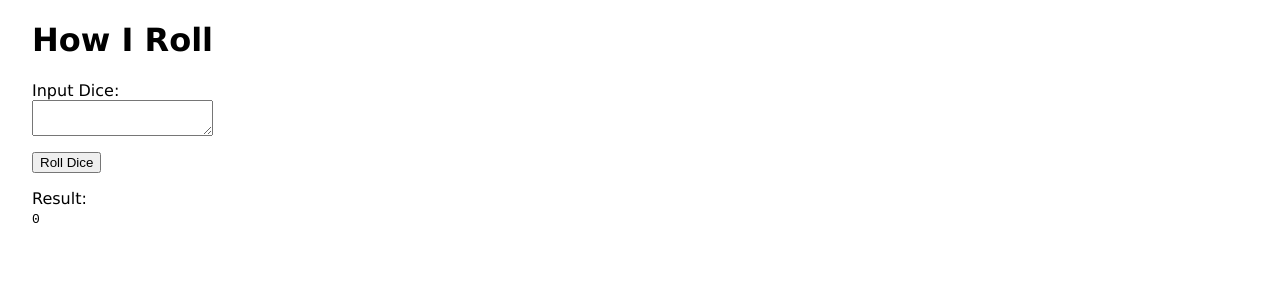
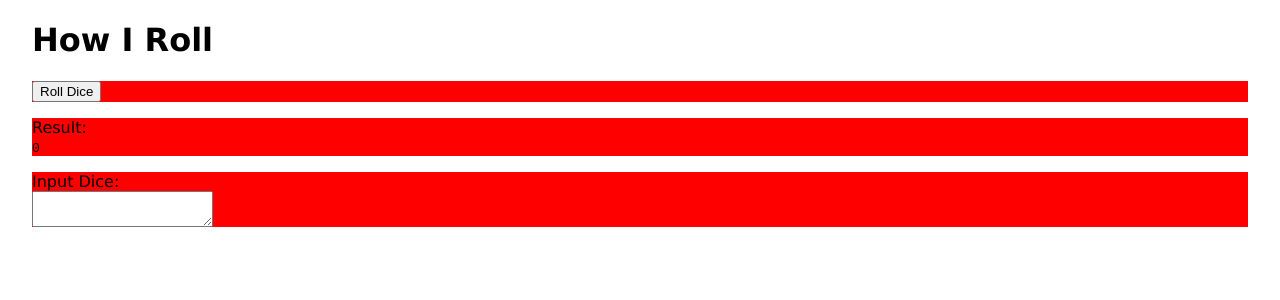
Before and after one commit to noltron000/how-i-roll, a React (Create React App) app: page / in a window 1280 px wide. Shown: the top 300 px of the page. Built offline with nearby package versions, Linux system fonts and the light colour scheme.

Commit message:
adding footer component 👣

```diff
--- a/src/css/app.css
+++ b/src/css/app.css
@@ -12,6 +12,7 @@ output {
 }
 
 .module {
+	background: red;
 	margin-top: 1em;
 	margin-bottom: 1em;
 }
--- a/src/jsx/app.jsx
+++ b/src/jsx/app.jsx
@@ -1,5 +1,8 @@
 import React, { Component } from 'react';
+
 import '../css/app.css';
+
+import Footer from '../jsx/footer.jsx'
 
 class App extends Component {
 	state = {
@@ -7,6 +10,7 @@ class App extends Component {
 		rollResult: 0,
 	};
 
+	// update state when dice textarea changes
 	update_input_text = (data) => {
 		this.setState({
 			inputText: data
@@ -38,7 +42,6 @@ class App extends Component {
 					diceNum += char
 				}
 
-			// something broke!
 			} else {
 				console.error("invalid input")
 			}
@@ -50,9 +53,9 @@ class App extends Component {
 		return { diceNum, diceSize }
 	}
 
-	randomize_dice = (dice) => {
+	randomize_dice = (diceObj) => {
 		// takes in a dice object
-		let { diceNum, diceSize } = dice
+		let { diceNum, diceSize } = diceObj
 		let counter = 0
 		let total = 0
 
@@ -72,21 +75,11 @@ class App extends Component {
 		this.setState({rollResult: total})
 	}
 
+	// render HTML output
 	render() {
 		return (
 			<div>
 				<h1>How I Roll</h1>
-				<div className='module'>
-					<label htmlFor='dice'>Input Dice:</label>
-					<textarea
-						type='text'
-						name='dice'
-						id='dice'
-						value={this.inputText}
-						onChange={(element) => this.update_input_text(element.target.value)}
-					></textarea>
-				</div>
-
 				<div className='module bar'>
 					<button type='button' onClick={this.roll_dice}>Roll Dice</button>
 				</div>
@@ -95,6 +88,8 @@ class App extends Component {
 					<label htmlFor='result'>Result:</label>
 					<output htmlFor='dice' value=''>{this.state.rollResult}</output>
 				</div>
+
+				<Footer update_input_text={this.update_input_text} />
 			</div>
 		);
 	}
--- /dev/null
+++ b/src/jsx/footer.jsx
@@ -0,0 +1,20 @@
+import React, { Component } from 'react';
+
+class Footer extends Component {
+	render() {
+		return(
+			<div className='module'>
+				<label htmlFor='dice'>Input Dice:</label>
+				<textarea
+					type='text'
+					name='dice'
+					id='dice'
+					value={this.inputText}
+					onChange={(element) => this.props.update_input_text(element.target.value)}
+				></textarea>
+			</div>
+		)
+	}
+}
+
+export default Footer
```
